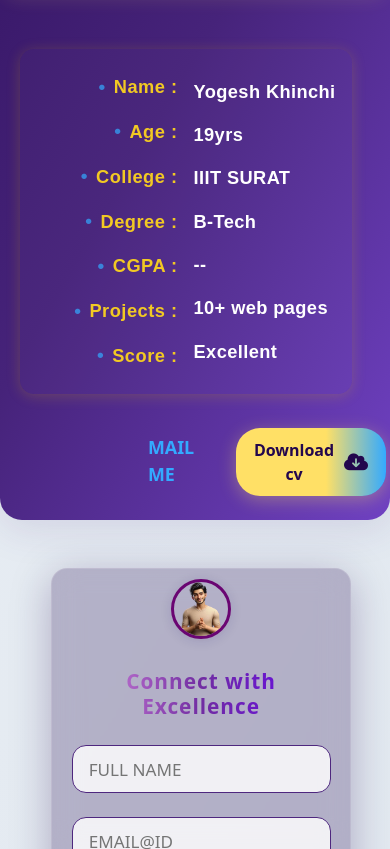
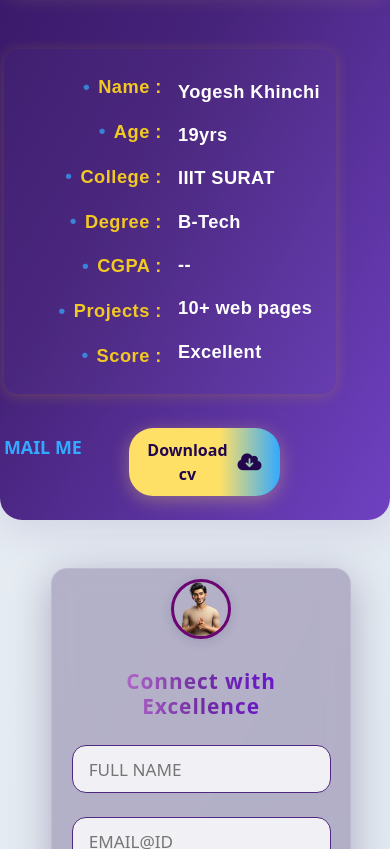
Before and after one commit to YogeshKhichi7877/PORTFOLIO, a website: page index.html in a window 390 px wide. Shown: the part 4573-5422 px from the top of the page. Drawn offline with nearby package versions, Linux system fonts and the light colour scheme; a web font is replaced by a local one.

Commit message:
css added

```diff
--- a/style.css
+++ b/style.css
@@ -1097,6 +1097,10 @@ color: #ff2d55;
     gap: 0 12px;
   }
 }
+
+
+
+
 @media (max-width: 700px) {
   #main4 {
     padding: 18px 0 18px 0;
@@ -1125,7 +1129,7 @@ color: #ff2d55;
     grid-template-columns: 1fr 1fr;
     gap: 1rem;
     padding: 1rem;
-    margin-left: 4vw;
+    /* margin-left: 4vw; */
   }
   .about-labels li,
   .about-values li {
@@ -1134,6 +1138,6 @@ color: #ff2d55;
     padding: 8px 0;
   }
   #allbtn{
-    margin-left: 9rem;
+    /* margin-left: 9rem; */
   }
 }
```
